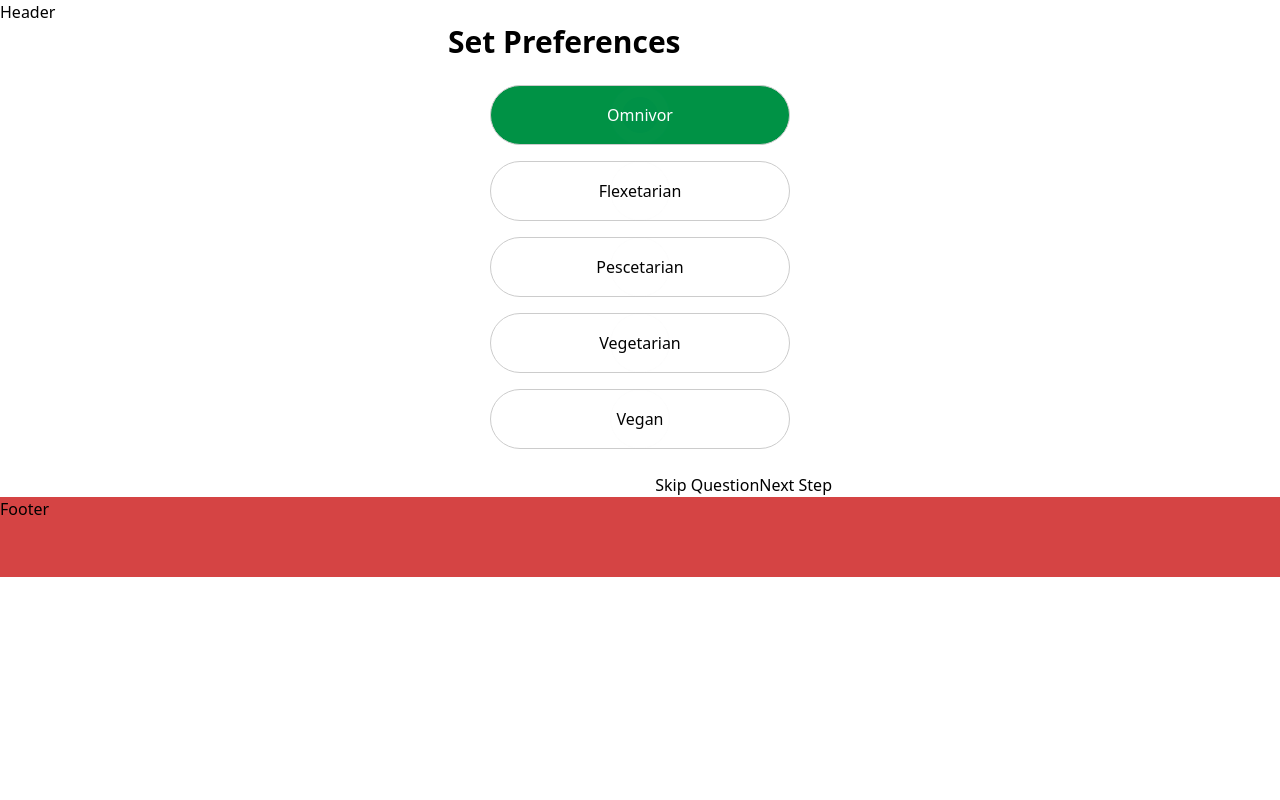
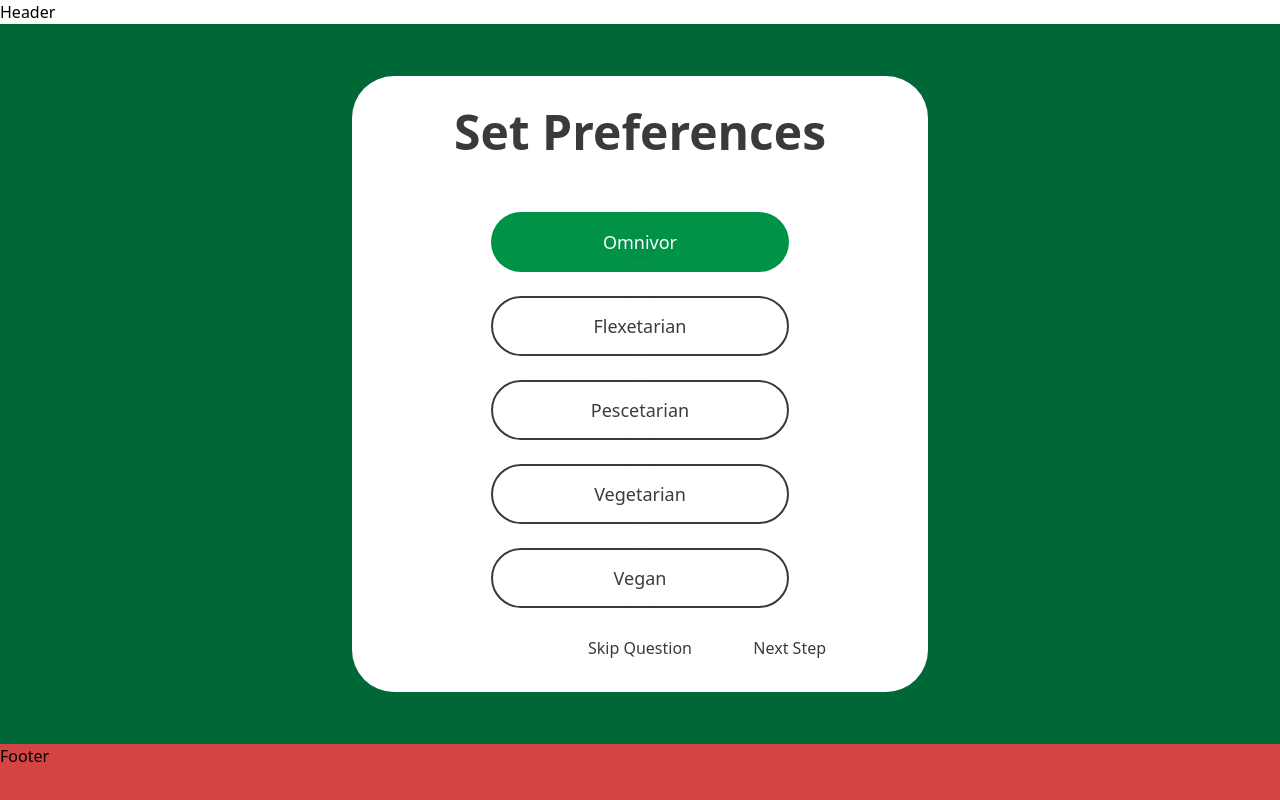
Before and after one commit to fichtnerma/Tastyplan, a Next.js app in the folder frontend/: page /preferences in a window 1280 px wide. Shown: the top 800 px of the page. Built offline with nearby package versions, Linux system fonts and the light colour scheme.

Commit message:
FEAT: finish styling

```diff
--- a/frontend/src/pages/preferences/index.tsx
+++ b/frontend/src/pages/preferences/index.tsx
@@ -1,5 +1,5 @@
 import styles from '@styles/Preferences.module.scss';
-import React, { ChangeEvent, useState } from 'react';
+import React, { useState } from 'react';
 
 const PreferencesPage = () => {
     const [selection, setSelection] = useState('omnivor');
@@ -9,10 +9,10 @@ const PreferencesPage = () => {
     };
 
     return (
-        <div className="">
-            <form className="flex justify-center relative">
-                <fieldset className="flex flex-col w-96 rounded-lg">
-                    <legend className="text-3xl font-semibold">Set Preferences</legend>
+        <div className="flex justify-center items-center h-90v bg-green-custom2">
+            <form className="flex justify-center py-8 px-12 w-[36rem] bg-white rounded-[42px]">
+                <fieldset className="flex flex-col">
+                    <h2 className="text-5xl font-semibold text-gray-custom4 mb-14">Set Preferences</h2>
                     <div className={styles.preferencesWrapper}>
                         <div className={styles.choiceWrapper}>
                             <input
@@ -65,9 +65,13 @@ const PreferencesPage = () => {
                             <label htmlFor="vegan">Vegan</label>
                         </div>
                     </div>
-                    <div className="flex justify-end">
-                        <button type="submit">Skip Question</button>
-                        <button type="submit">Next Step</button>
+                    <div className="flex justify-center relative">
+                        <button type="submit" className="font-medium text-gray-custom4">
+                            Skip Question
+                        </button>
+                        <button type="submit" className="absolute top-0 right-0 font-medium text-gray-custom4">
+                            Next Step
+                        </button>
                     </div>
                 </fieldset>
             </form>
--- a/frontend/src/styles/Preferences.module.scss
+++ b/frontend/src/styles/Preferences.module.scss
@@ -2,24 +2,21 @@
     display: flex;
     flex-direction: column;
     align-items: center;
-    margin: 25px 0 0 0;
-    padding: 0;
 
     .choiceWrapper {
         display: block;
-        margin-bottom: 1rem;
-        width: 300px;
+        margin-bottom: 1.5rem;
+        width: 80%;
         height: 60px;
         position: relative;
 
         &:last-child {
-            margin-bottom: 1.5rem;
+            margin-bottom: 1.8rem;
         }
     }
 
     label,
     input {
-        display: block;
         position: absolute;
         top: 0;
         left: 0;
@@ -37,14 +34,19 @@
         display: flex;
         justify-content: center;
         align-items: center;
-        border: 1px solid #ccc;
+        border: 2px solid var(--c-gray-4);
         border-radius: 50px;
         z-index: 90;
+        font-weight: 500;
+        font-size: 1.125rem; /* 18px */
+        line-height: 1.75rem; /* 28px */
+        color: var(--c-gray-4);
     }
 
     input[type='radio']:checked + label,
     .Checked + label {
         background: var(--c-green-1);
         color: var(--c-white);
+        border: none;
     }
 }
--- a/frontend/src/styles/_mixins.scss
+++ b/frontend/src/styles/_mixins.scss
@@ -1,5 +1,4 @@
 @mixin test {
-    width: 100vw;
     height: 10vh;
     background-color: var(--c-red);
 }
--- a/frontend/tailwind.config.js
+++ b/frontend/tailwind.config.js
@@ -18,6 +18,9 @@ module.exports = {
                     custom4: '#3a3a3a',
                 },
             },
+            height: {
+                '90v': '90vh',
+            },
         },
     },
     plugins: [],
```
Also changed, not shown: frontend/src/components/Layout/Layout.tsx (+4 -5 lines).
